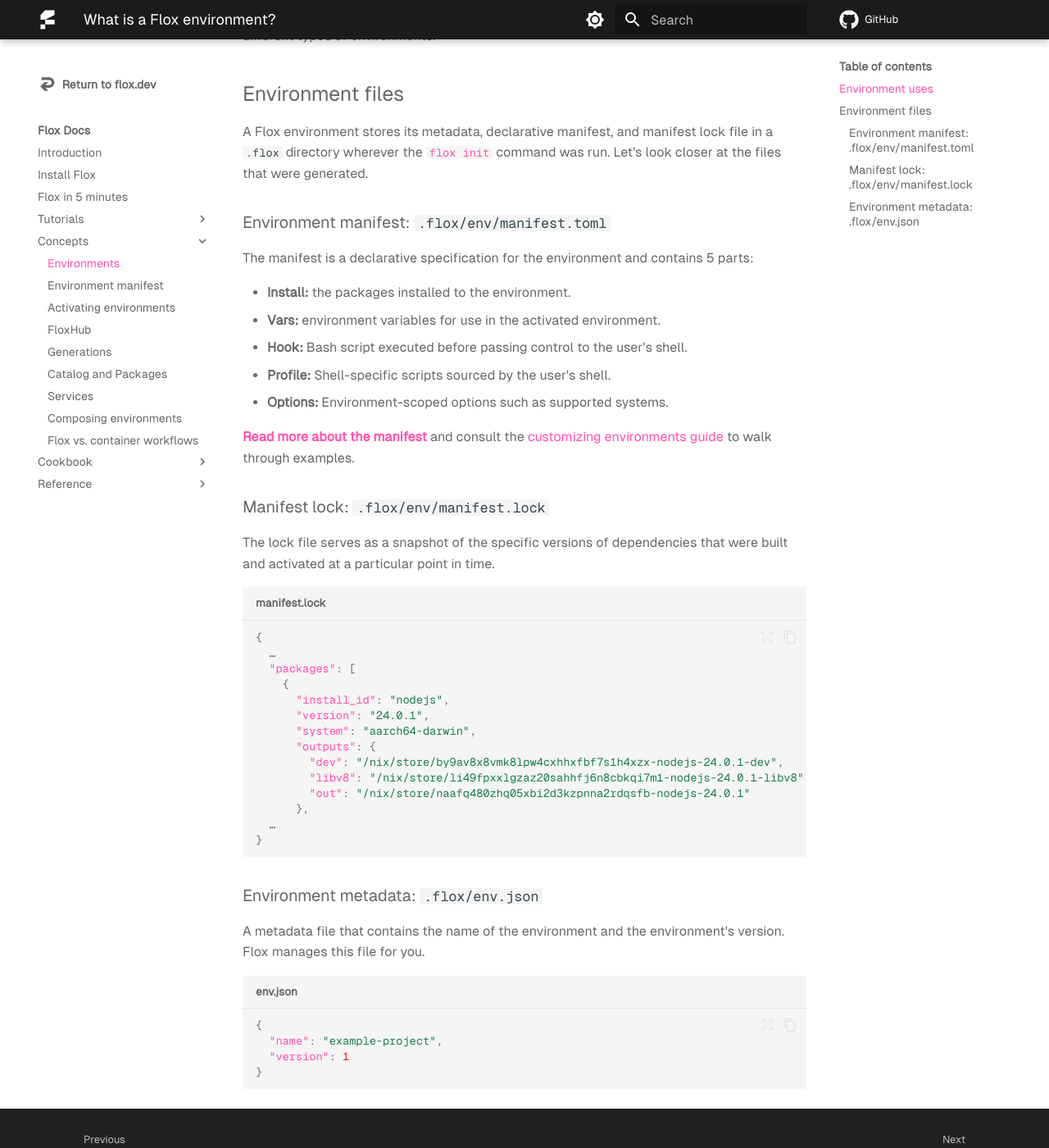
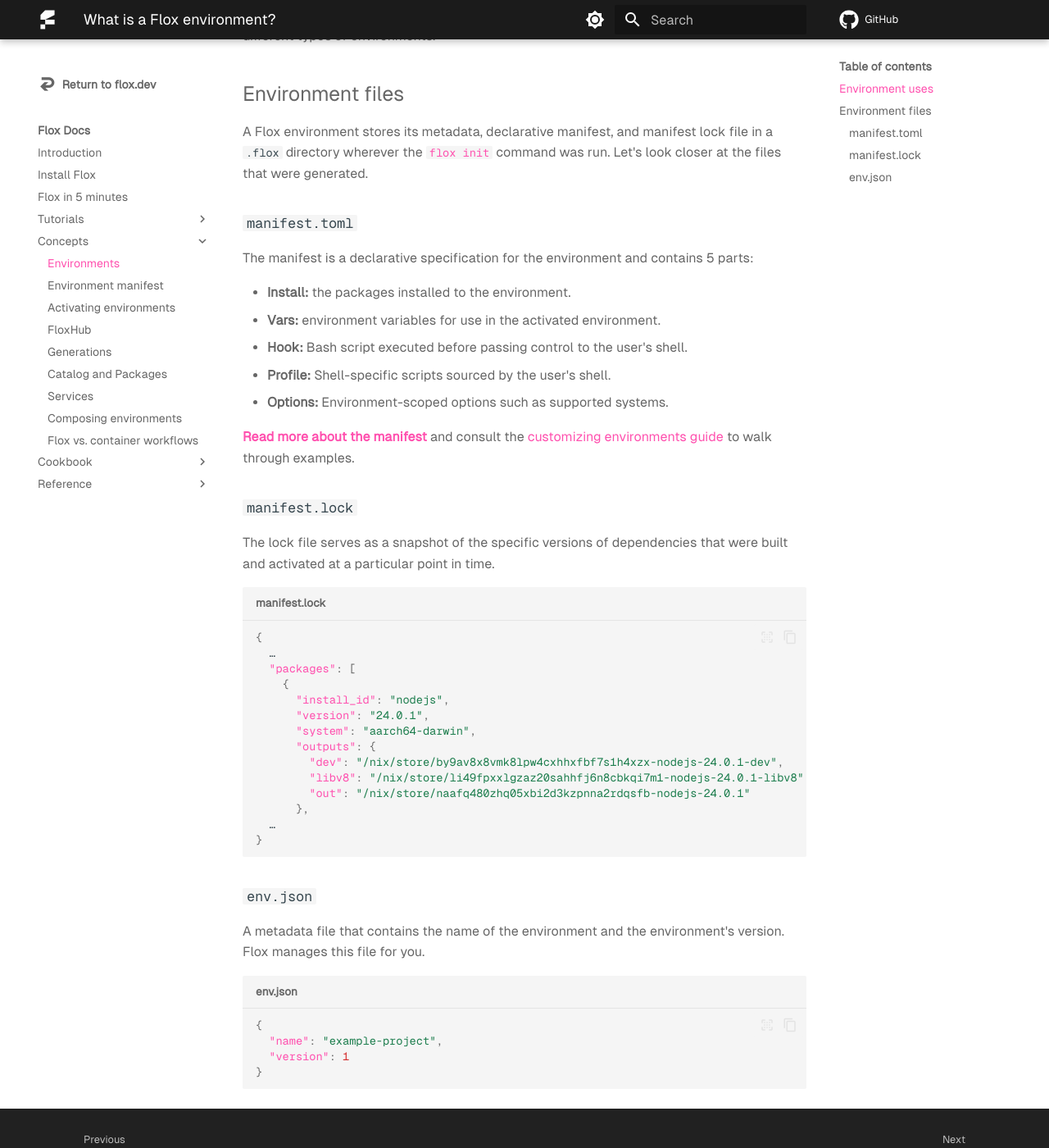
Before and after one commit to flox/floxdocs, an MkDocs documentation site: the page built from docs/concepts/environments.md, in a window 1280 px wide and 1400 px high, scrolled down 1042 px. Shown: the whole window at 82% size. Built offline with MkDocs 1.6.1 and Material for MkDocs 9.7.7, drawn with Linux system fonts in a browser that asks for light colours; plug-ins that fetch from the network failed and are left out; comment, search, counter and statistics services are not loaded.

Commit message:
concepts: Rename environment heading anchors
In preperation for linking and redirect to them. The previous versions
were quite wordy when rendered above the sections, in the side navbar,
and as anchors like `#environment-manifest-floxenvmanifesttoml`.

Technically this will break existing links in the wild but I can't see
anywhere that we currently reference the anchors ourselves.

````diff
--- a/docs/concepts/environments.md
+++ b/docs/concepts/environments.md
@@ -52,7 +52,7 @@
 run.
 Let's look closer at the files that were generated.
 
-### Environment manifest: `.flox/env/manifest.toml`
+### `manifest.toml`
 
 The manifest is a declarative specification for the environment and contains 5
 parts:
@@ -67,7 +67,7 @@
 [customizing environments guide][customizing_environments_guide] to walk through
 examples.
 
-### Manifest lock: `.flox/env/manifest.lock`
+### `manifest.lock`
 
 The lock file serves as a snapshot of the specific versions of dependencies that
 were built and activated at a particular point in time.
@@ -89,7 +89,7 @@
 }
 ```
 
-### Environment metadata: `.flox/env.json`
+### `env.json`
 
 A metadata file that contains the name of the environment and the environment's
 version. Flox manages this file for you.
````
